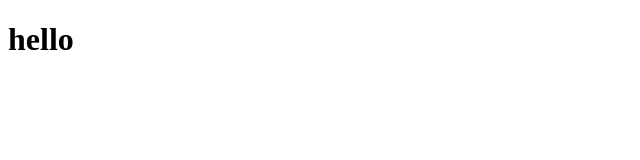
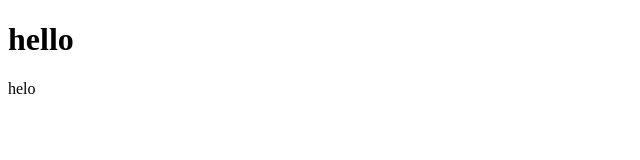
Before and after one commit to venkatasrinivasarao7/gitPractice, a plain HTML site: page index.html in a window 1280 px wide. Shown: the full height of the page, 0-640 px from the left. Drawn offline with Linux system fonts and the light colour scheme.

Commit message:
Add paragraph with text 'helo' to index.html

```diff
--- a/index.html
+++ b/index.html
@@ -7,5 +7,6 @@
 </head>
 <body>
     <h1>hello</h1>
+    <p>helo</p>
 </body>
 </html>
```
